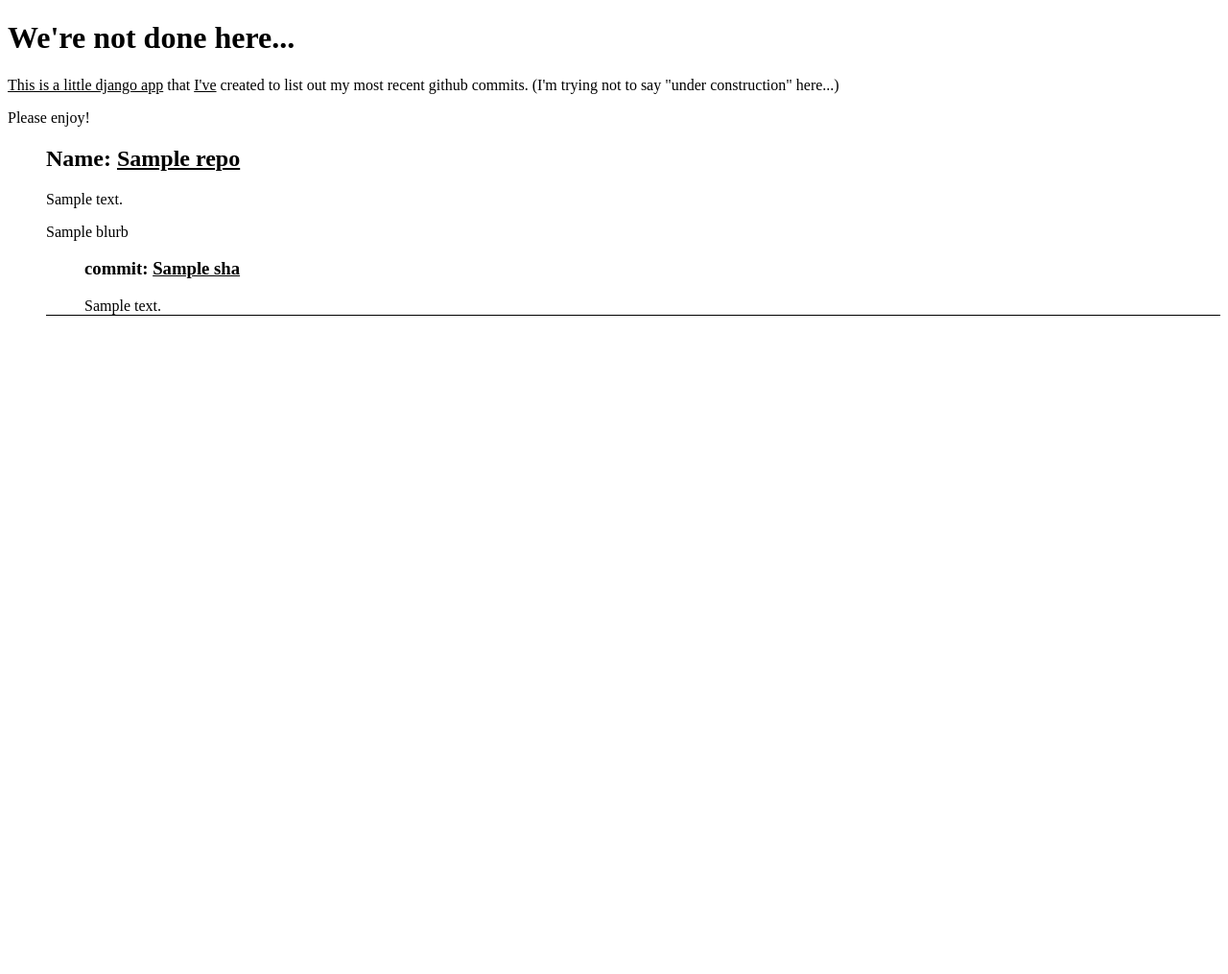
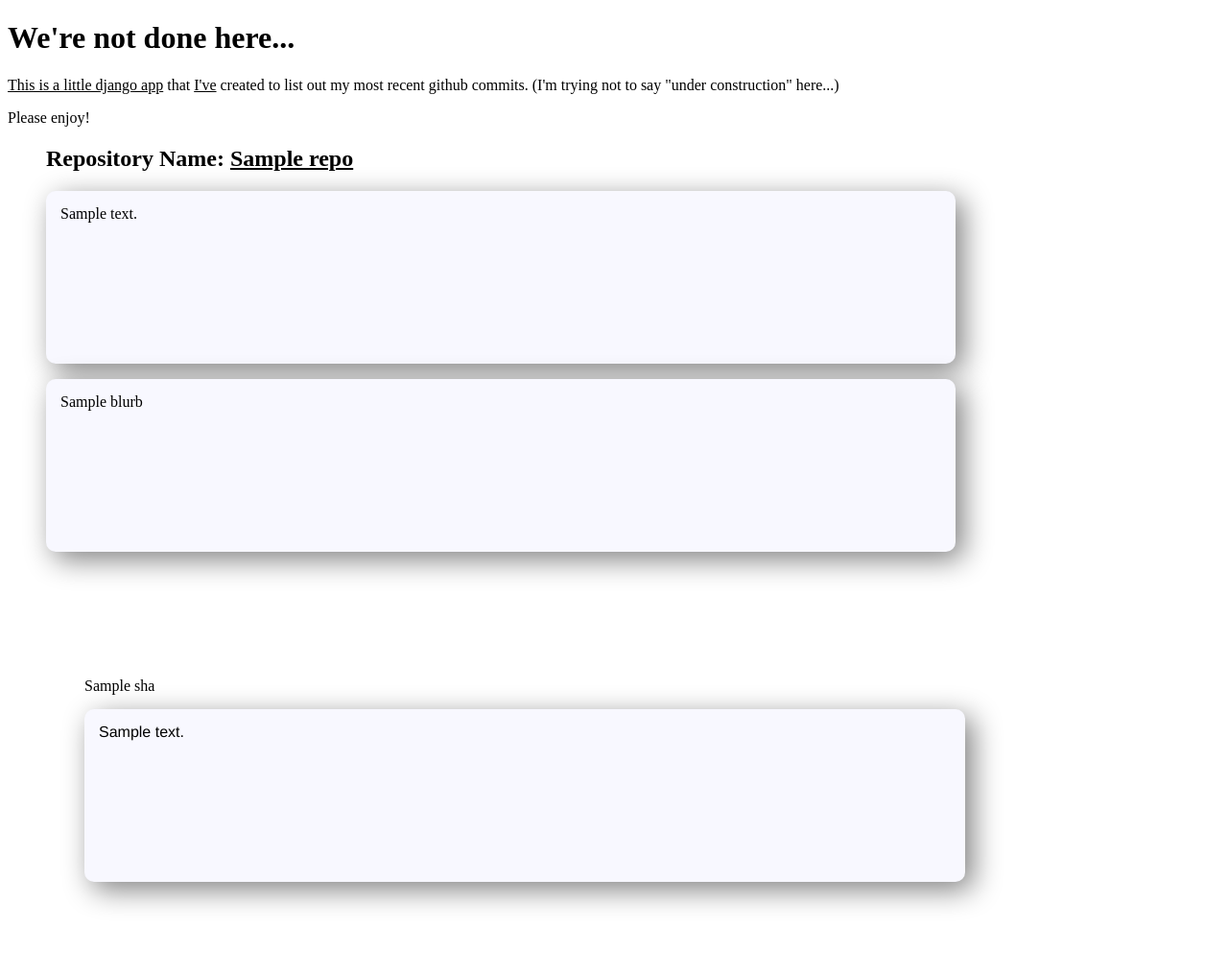
Before and after one commit to stnbu/gitbored, a Django app: template templates/gitbored/index.html in a window 1280 px wide. Shown: the whole page at 96% size. Before the commit the page ends 329 px from the top, so only its background shows below. Run offline with Django 3.2, Linux system fonts and the light colour scheme; the template is opened without the code that fills it: most values are stand-ins (such as "Sample title", 1, 10 or a date in 2020).

Commit message:
Make rST work and more...
* `message_html` attr for `models.Commits` to render rst->html
* fancy css stuff: shadows, better layout

(Yay `rST <http://docutils.sourceforge.net/rst.html>`_ works)

```diff
--- a/static/gitbored/style.css
+++ b/static/gitbored/style.css
@@ -4,11 +4,30 @@
 #github-dashboard a:active { color: inherit; }
 
 .repo {
-    border-bottom: 1px solid;
+    /* border-bottom: 1px solid; */
 }
 
 .commit-message {
+    font-family: "Helvetica Neue Light", "HelveticaNeue-Light", "Helvetica Neue", Calibri, Helvetica, Arial, sans-serif;
+}
+
+.rst {
     all: unset;
+}
+
+a.commit-link {
+    display:block;
+    text-decoration:none;
+}
+
+.shadow-box {
+    border-radius: 10px;
+    width: 75%;
+    height: 150px;
+    padding: 15px;
+    /* background-color: yellow; */
+    box-shadow: 8px 8px 30px grey;
+    background-color: ghostwhite;
 }
 
 .repo-list {
@@ -17,4 +36,11 @@
 
 .commit-list {
     list-style: none;
+    padding-top: 80px;
+    padding-bottom: 80px;
 }
+
+.commit-hash {
+    padding-top: 35px;
+    padding-bottom: 15px;
+}
--- a/templates/gitbored/index.html
+++ b/templates/gitbored/index.html
@@ -28,20 +28,24 @@
 	    {% for repo, commits, blurb in repos_list %}
 	    <li class="repo">
 
-		<h2 class="repo-title">Name: <a href="{{ repo.html_url }}">{{ repo.name }}</a></h2>
+		<h2 class="repo-title">Repository Name: <a href="{{ repo.html_url }}">{{ repo.name }}</a></h2>
 		{% if repo.description %}
-		<p class="repo-description">{{ repo.description }}</p>
+		<p class="repo-description shadow-box">{{ repo.description }}</p>
 		{% endif %}  {# repo.description #}
 
 		{% if blurb %}
-		<p class="blurb">{{ blurb }}</p>
+		<p class="blurb shadow-box">{{ blurb }}</p>
 		{% endif %}  {# blurb #}
 
 		<ul class="commit-list">
 		    {% for commit in commits %}
 		    <li class="commit">
-			<h3 class="commit-hash">commit: <a href="{{ commit.html_url }}">{{ commit.sha }}</a></h3>
-			<div class="commit-message">{{ commit.message_html|safe }}</div>
+			<a class="commit-link" href="{{ commit.html_url }}">
+			    <div class="commit-hash">{{ commit.sha }}</div>
+			    <div class="rst">
+				<div class="commit-message shadow-box">{{ commit.message_html|safe }}</div>
+			    </div>
+			</a>
 		    </li>
 		    {% endfor %}  {# commits #}
 		</ul>
```
